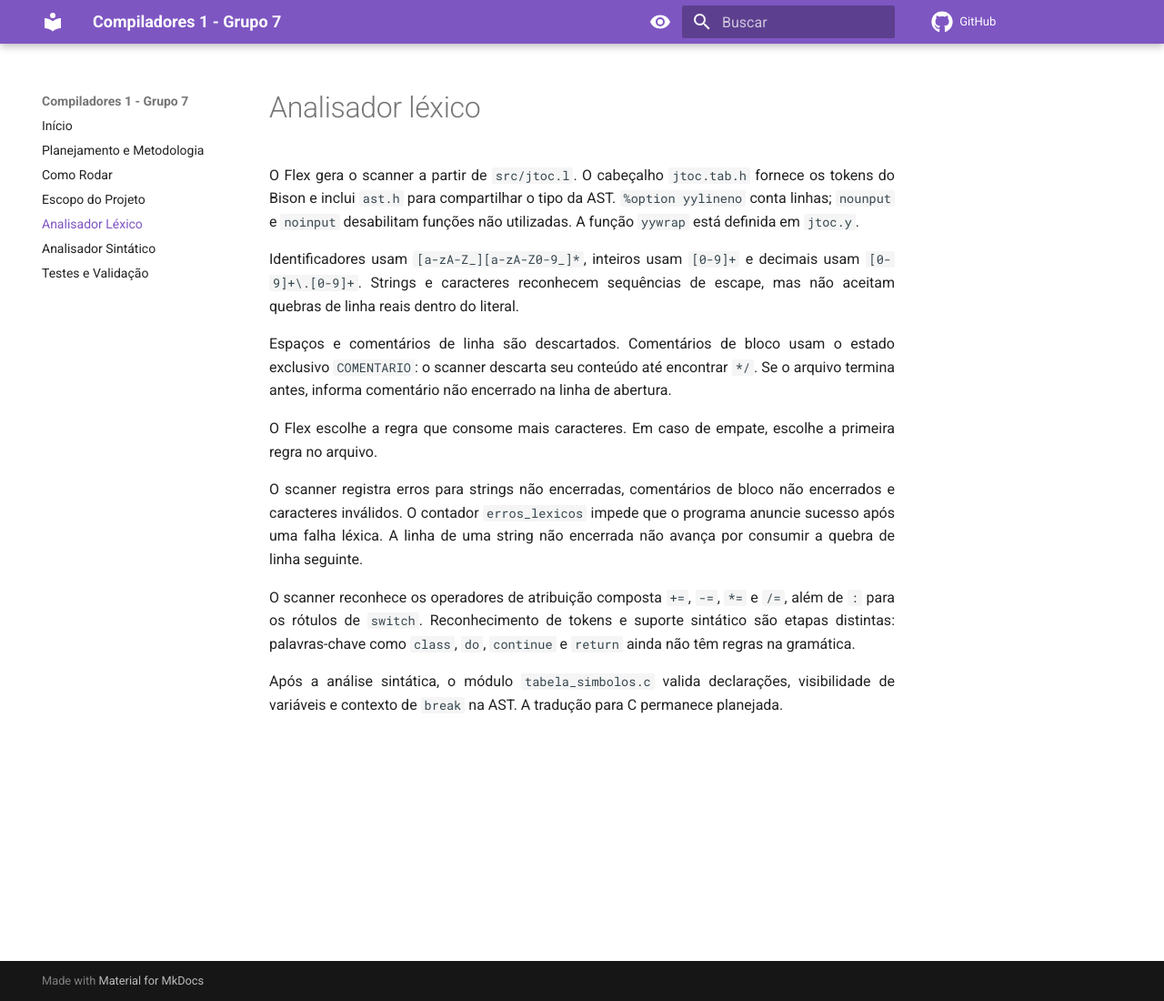
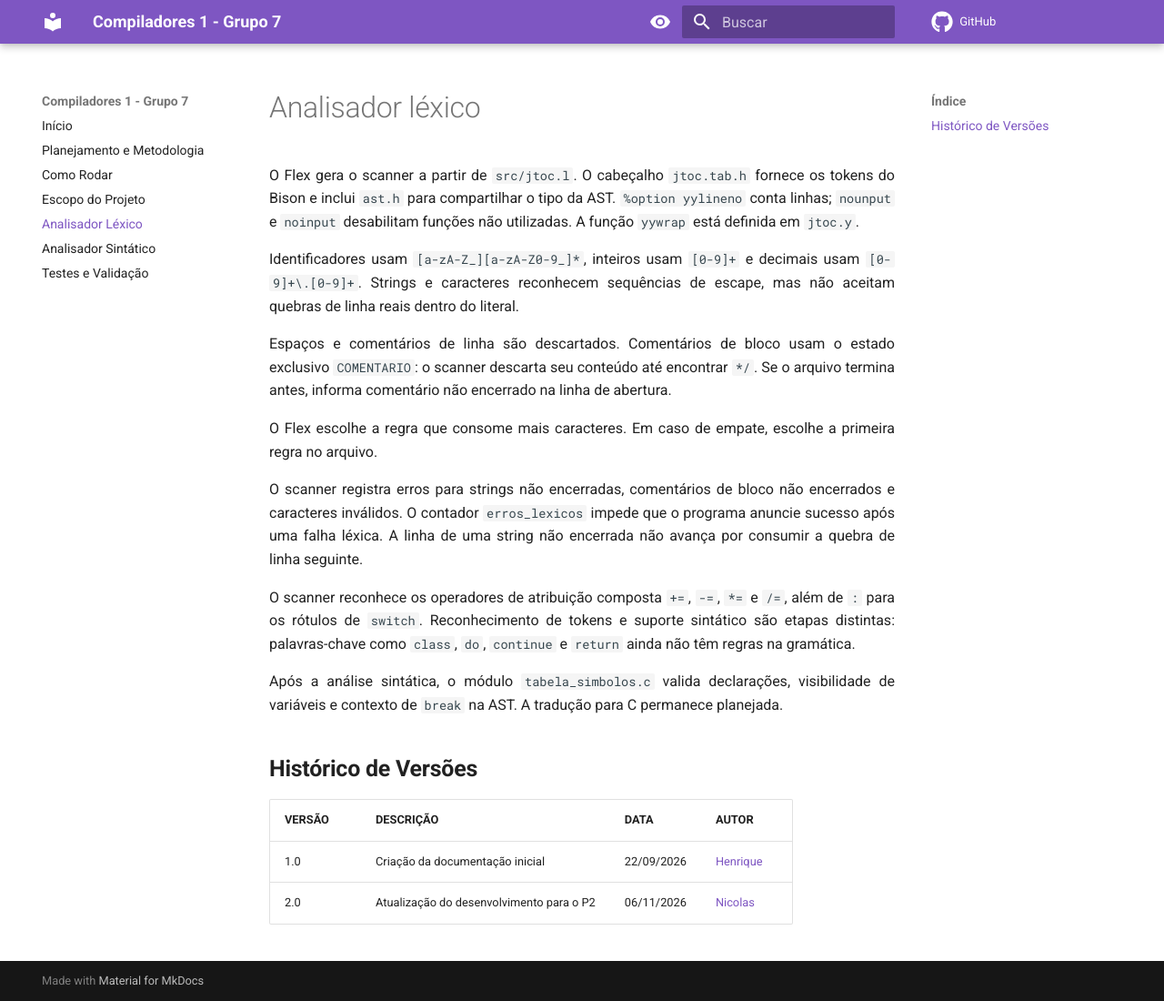
Before and after one commit to nicolaszanin06/Trabalho_Compiladores1, an MkDocs documentation site: the page built from docs/analisador-lexico.md, in a window 1280 px wide and 1100 px high. Shown: the whole window at 91% size. Built offline with MkDocs 1.6.1 and Material for MkDocs 9.7.7, drawn with Linux system fonts in a browser that asks for light colours; comment, search, counter and statistics services are not loaded.

Commit message:
docs: atualizando versionamento

```diff
--- a/docs/analisador-lexico.md
+++ b/docs/analisador-lexico.md
@@ -13,3 +13,10 @@ O scanner registra erros para strings não encerradas, comentários de bloco nã
 O scanner reconhece os operadores de atribuição composta `+=`, `-=`, `*=` e `/=`, além de `:` para os rótulos de `switch`. Reconhecimento de tokens e suporte sintático são etapas distintas: palavras-chave como `class`, `do`, `continue` e `return` ainda não têm regras na gramática.
 
 Após a análise sintática, o módulo `tabela_simbolos.c` valida declarações, visibilidade de variáveis e contexto de `break` na AST. A tradução para C permanece planejada.
+
+## **Histórico de Versões**
+
+| VERSÃO | DESCRIÇÃO | DATA | AUTOR |
+| ------ | --------- | ---- | ----- |
+| 1.0 | Criação da documentação inicial | 22/09/2026 | [Henrique](https://github.com/henryqma) |
+| 2.0 | Atualização do desenvolvimento para o P2 | 06/11/2026 | [Nicolas](https://github.com/nicolaszanin06) |
```
Also changed, not shown: docs/analisador-sintatico.md (+7 -0 lines), docs/como-rodar.md (+7 -0 lines), docs/escopo.md (+3 -2 lines), docs/index.md (+1 -0 lines), docs/testes.md (+7 -0 lines).
